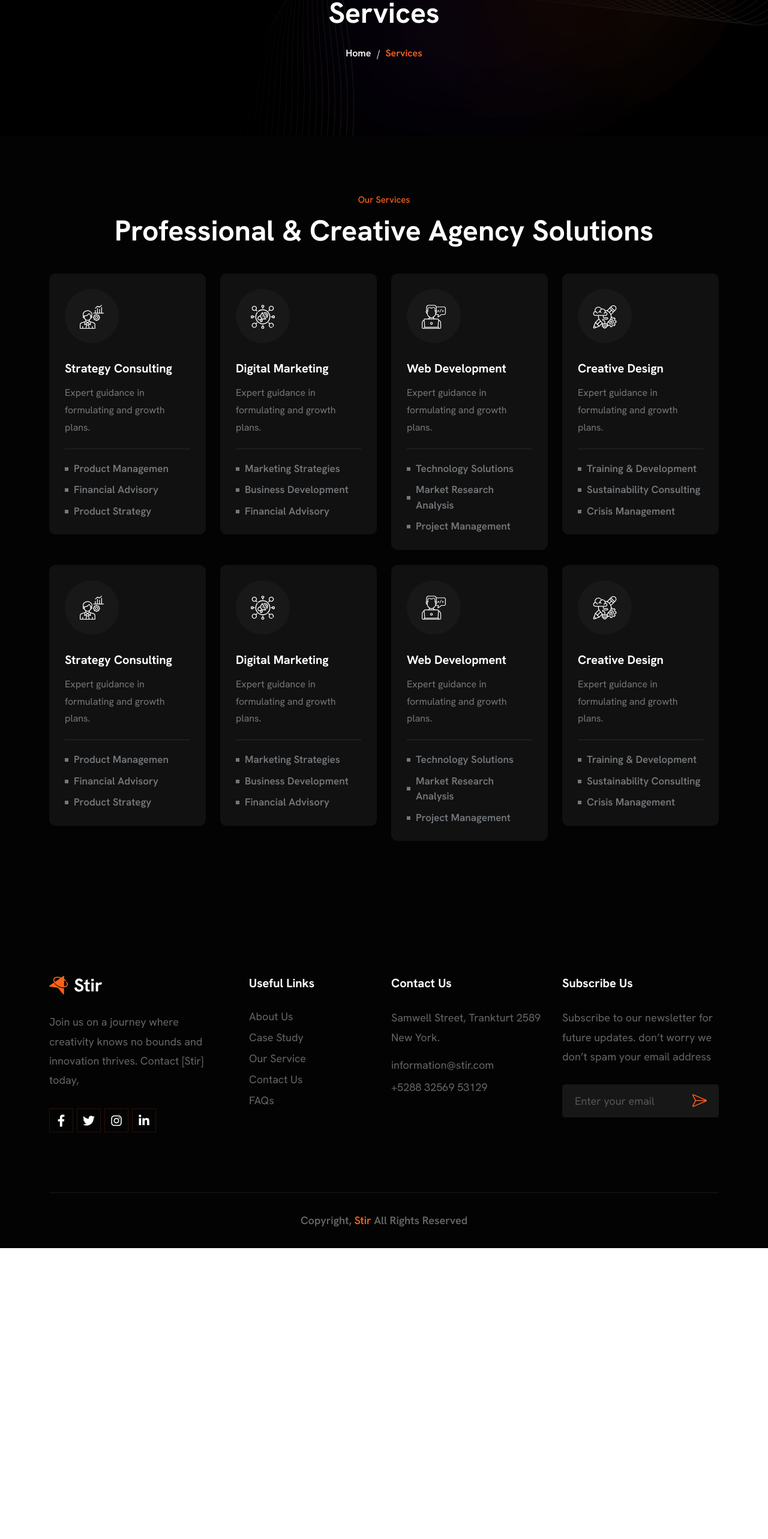
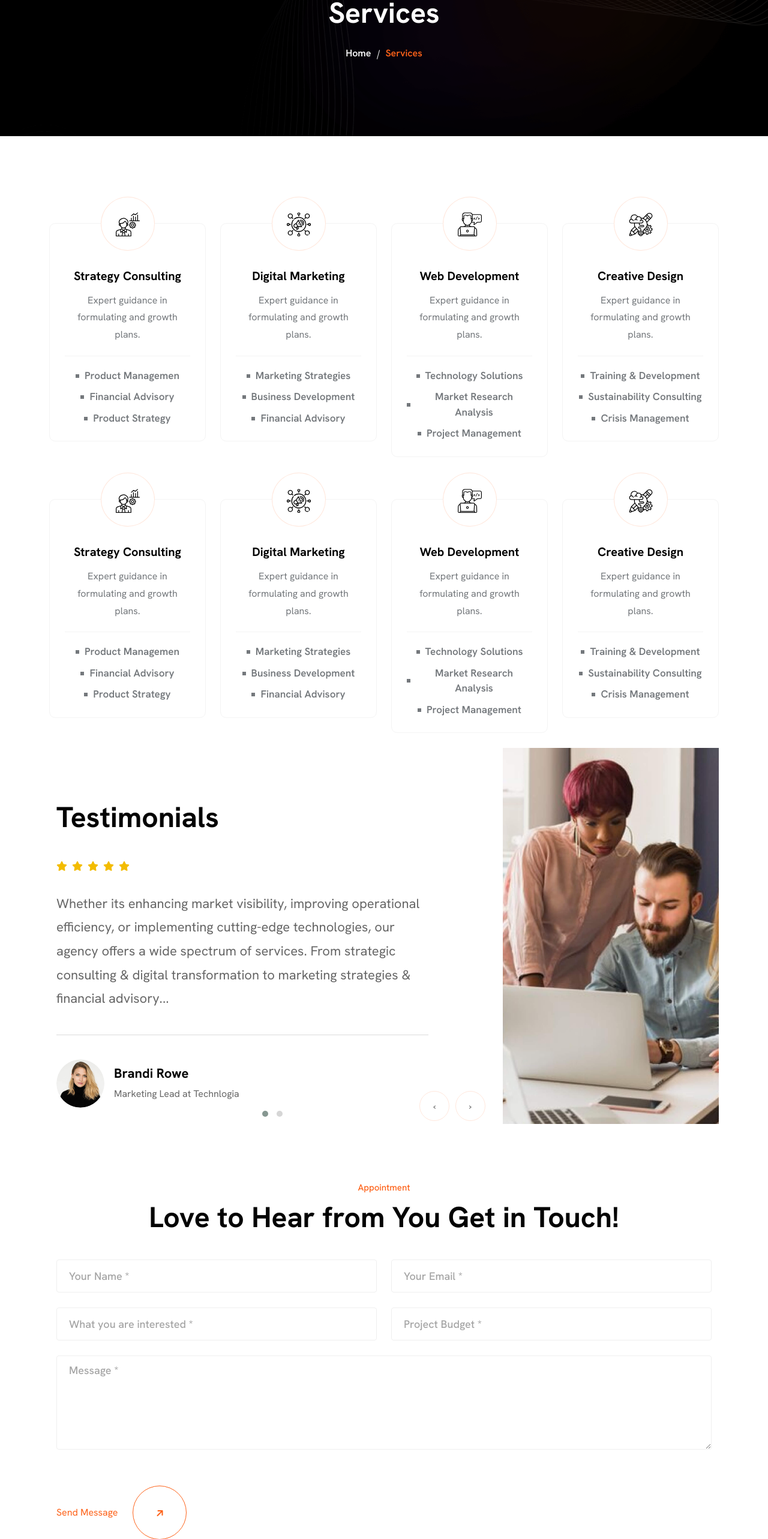
Before and after one commit to developerMohib/stir-project, a React (Vite) app: page /services in a window 1280 px wide. Shown: the part 234-2800 px from the top of the page at 60% size. Before the commit the page ends 2315 px from the top, so only its background shows below. Built offline with nearby package versions, Linux system fonts and the light colour scheme.

Commit message:
Case study page, contact comp, paginaton, services page error page update function added

```diff
--- a/src/Pages/CaseStudy/CaseStudy.jsx
+++ b/src/Pages/CaseStudy/CaseStudy.jsx
@@ -1,15 +1,16 @@
 import shapeBg from "../../assets/images/banner-bg-shape.png";
 import BreadCump from "../../components/BreadCump/BreadCump";
+import Contact from "../../components/Contact/Contact";
 import useDataFetch from "../../components/Hooks/useDataFetch";
-
+import Pagination from "../../components/Pagination/Pagination"
+import Testominal from "../../components/Testominal/Testominal";
 const CaseStudy = () => {
   const { data } = useDataFetch({ url: "/caseStudy.json" });
 
   return (
     <div>
       <BreadCump bgImg={shapeBg} pageName={"Case Study"} />
-      <div>
-        <div className="container">
+        <div className="container ptb-100">
           <div className="row">
             {data?.map((bcase, idx) => (
               <div key={idx} className="col-lg-4 col-md-6">
@@ -28,8 +29,10 @@ const CaseStudy = () => {
               </div>
             ))}
           </div>
+          <Pagination />
+          <Testominal />
+          <Contact bgColor={" "} />
         </div>
-      </div>
     </div>
   );
 };
--- a/src/Pages/Product/Product.jsx
+++ b/src/Pages/Product/Product.jsx
@@ -1,6 +1,7 @@
 import useDataFetch from "../../components/Hooks/useDataFetch";
 import shapeBg from "../../assets/images/banner-bg-shape.png";
 import BreadCump from "../../components/BreadCump/BreadCump";
+import Pagination from "../../components/Pagination/Pagination";
 
 const Product = () => {
   const { data } = useDataFetch({ url: "/product.json" });
@@ -114,35 +115,7 @@ const Product = () => {
               </div>
             ))}
           </div>
-
-          <div className="col-md-12">
-  <div className="pagination">
-    <a href="products.html" className="next page-count hover-style">
-      <div className="inner-border">
-        <i className="icofont-simple-left" />
-      </div>
-    </a>
-    <a href="products.html" className="page-count current hover-style" aria-current="page">
-      <div className="inner-border">1</div>
-    </a>
-    <a href="products.html" className="page-count hover-style">
-      <div className="inner-border">2</div>
-    </a>
-    <a href="products.html" className="page-count hover-style">
-      <div className="inner-border">3</div>
-    </a>
-    <a href="products.html" className="page-count hover-style">
-      <div className="inner-border">4</div>
-    </a>
-    <a href="products.html" className="next page-count hover-style">
-      <div className="inner-border">
-        <i className="icofont-simple-right" />
-      </div>
-    </a>
-  </div>
-</div>
-
-
+          <Pagination />
         </div>
       </div>
     </div>
--- a/src/Pages/Services/Services.jsx
+++ b/src/Pages/Services/Services.jsx
@@ -1,22 +1,20 @@
 import shapeBg from "../../assets/images/banner-bg-shape.png";
-import BreadCump from '../../components/BreadCump/BreadCump';
+import BreadCump from "../../components/BreadCump/BreadCump";
+import Contact from "../../components/Contact/Contact";
 import useDataFetch from "../../components/Hooks/useDataFetch";
+import Testominal from "../../components/Testominal/Testominal";
 
 const Services = () => {
-    const {data} = useDataFetch({ url: "/servicesOne.json"})
-    return (
-        <div>
-            <BreadCump bgImg={shapeBg} pageName={"Services"} />
-            <div className="services-area bg-color-030303 ptb-100">
+  const { data } = useDataFetch({ url: "/servicesOne.json" });
+  return (
+    <div>
+      <BreadCump bgImg={shapeBg} pageName={"Services"} />
+      <div className="services-area pt-100 pb-75">
         <div className="container">
-          <div className="section-title white-title" data-cues="slideInUp">
-            <span className="top-title">Our Services</span>
-            <h2>Professional &amp; Creative Agency Solutions</h2>
-          </div>
           <div className="row justify-content-center" data-cues="slideInUp">
             {data?.map((service, idx) => (
               <div key={idx} className="col-xl-3 col-sm-6">
-                <div className="services-single-item">
+                <div className="services-single-item style-two style-three">
                   <div className="icon">
                     <img
                       src={service.iconImg}
@@ -36,10 +34,12 @@ const Services = () => {
               </div>
             ))}
           </div>
+          <Testominal />
+          <Contact bgColor={" "} />
         </div>
       </div>
-        </div>
-    );
+    </div>
+  );
 };
 
 export default Services;
--- a/src/Routes/Route.jsx
+++ b/src/Routes/Route.jsx
@@ -75,6 +75,10 @@ export const router = createBrowserRouter([
         element: <FaqPage />,
       },
       {
+        path: "/404",
+        element: <ErrorPage />,
+      },
+      {
         path: "/team",
         element: <Team />,
       },
--- a/src/components/CaseStudy/CaseStudy.jsx
+++ b/src/components/CaseStudy/CaseStudy.jsx
@@ -1,10 +1,8 @@
-
 import casestudy1 from "../../assets/images/case-study-1.jpg";
 import casestudy2 from "../../assets/images/case-study-2.jpg";
 import casestudy3 from "../../assets/images/case-study-3.jpg";
 import casestudy4 from "../../assets/images/case-study-4.jpg";
 import casestudy5 from "../../assets/images/case-study-5.jpg";
-
 const CaseStudy = () => {
   return (
     <div>
--- a/src/components/Contact/Contact.jsx
+++ b/src/components/Contact/Contact.jsx
@@ -1,15 +1,15 @@
-
-const Contact = () => {
+import PropTypes from 'prop-types';
+const Contact = ({bgColor}) => {
   return (
     <div>
       {/*=== Start Contact Us Area ===*/}
-      <div className="contact-us-area bg-color-030303 ptb-100">
+      <div className={`contact-us-area ${bgColor ? bgColor : "bg-color-030303"} ptb-100`}>
         <div className="container">
-          <div className="section-title white-title" data-cues="slideInUp">
+          <div className={`section-title ${bgColor ? bgColor : "white-title"} `} data-cues="slideInUp">
             <span className="top-title">Appointment</span>
             <h2>Love to Hear from You Get in Touch!</h2>
           </div>
-          <form className="appointment-form">
+          <form className={`appointment-form ${bgColor ? "style-two" : bgColor}`}>
             <div className="row" data-cues="slideInUp">
               <div className="col-lg-6">
                 <div className="form-group">
@@ -77,5 +77,7 @@ const Contact = () => {
     </div>
   );
 };
-
+Contact.propTypes = {
+  bgColor : PropTypes.string ,
+}
 export default Contact;
```
Also changed, not shown: src/components/Pagination/Pagination.jsx (+15 -8 lines).
